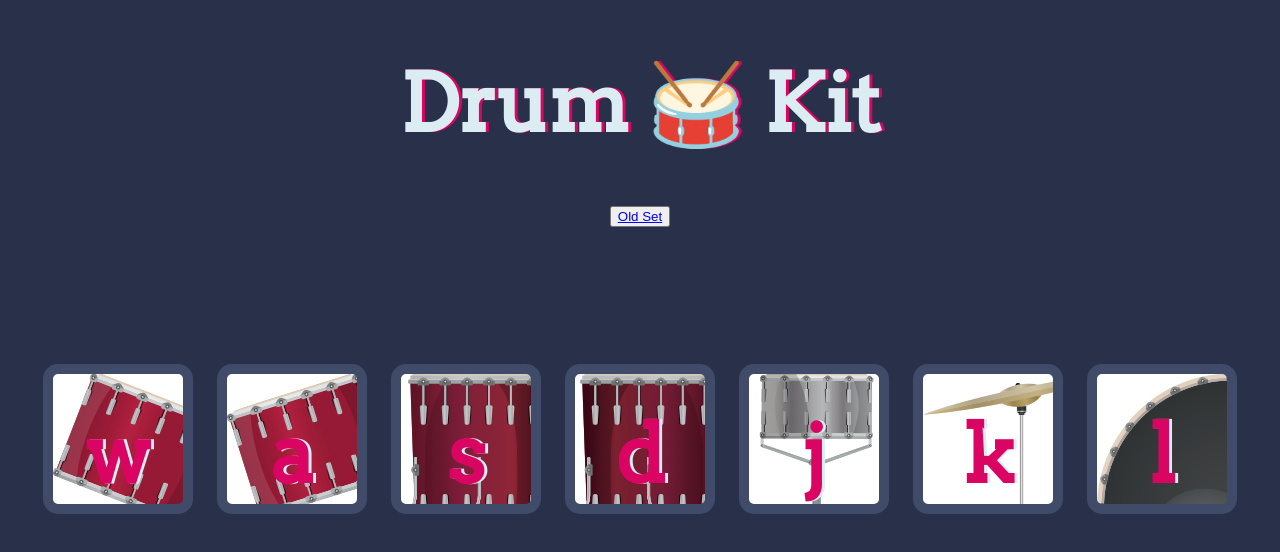
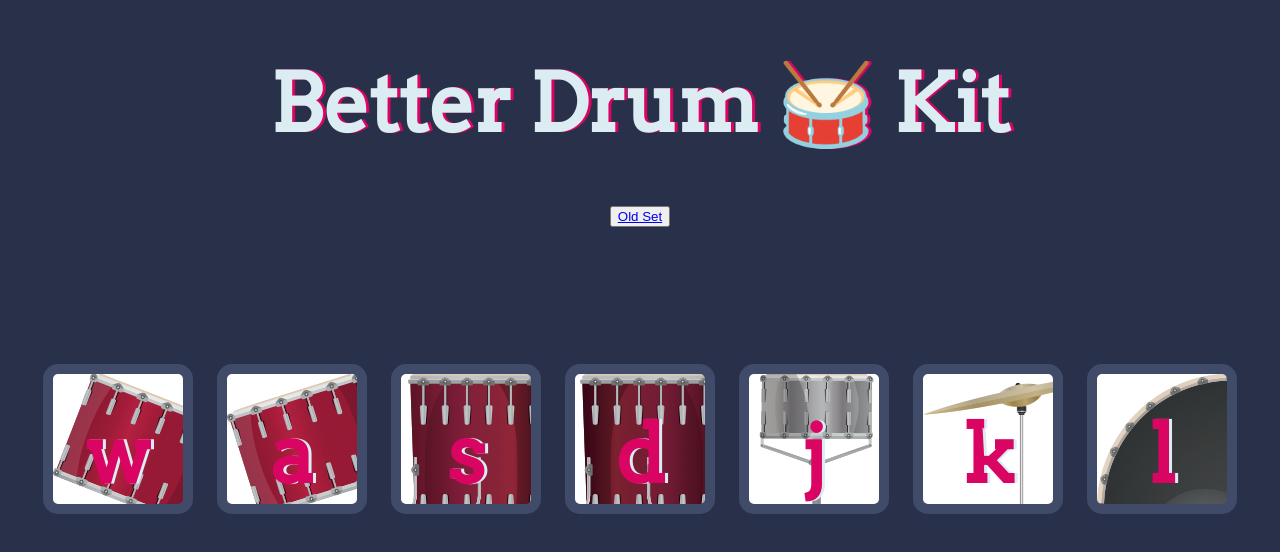
Before and after one commit to NateUpham/DrumKit, a plain HTML site: page better.html in a window 1280 px wide. Drawn offline with Linux system fonts and the light colour scheme.

Commit message:
Update better.html

```diff
--- a/better.html
+++ b/better.html
@@ -10,7 +10,7 @@
 
 <body>
 
-  <h1 id="title">Drum 🥁 Kit</h1>
+  <h1 id="title">Better Drum 🥁 Kit</h1>
 
   <button><a href = "index.html">Old Set</a></button>
 
```
